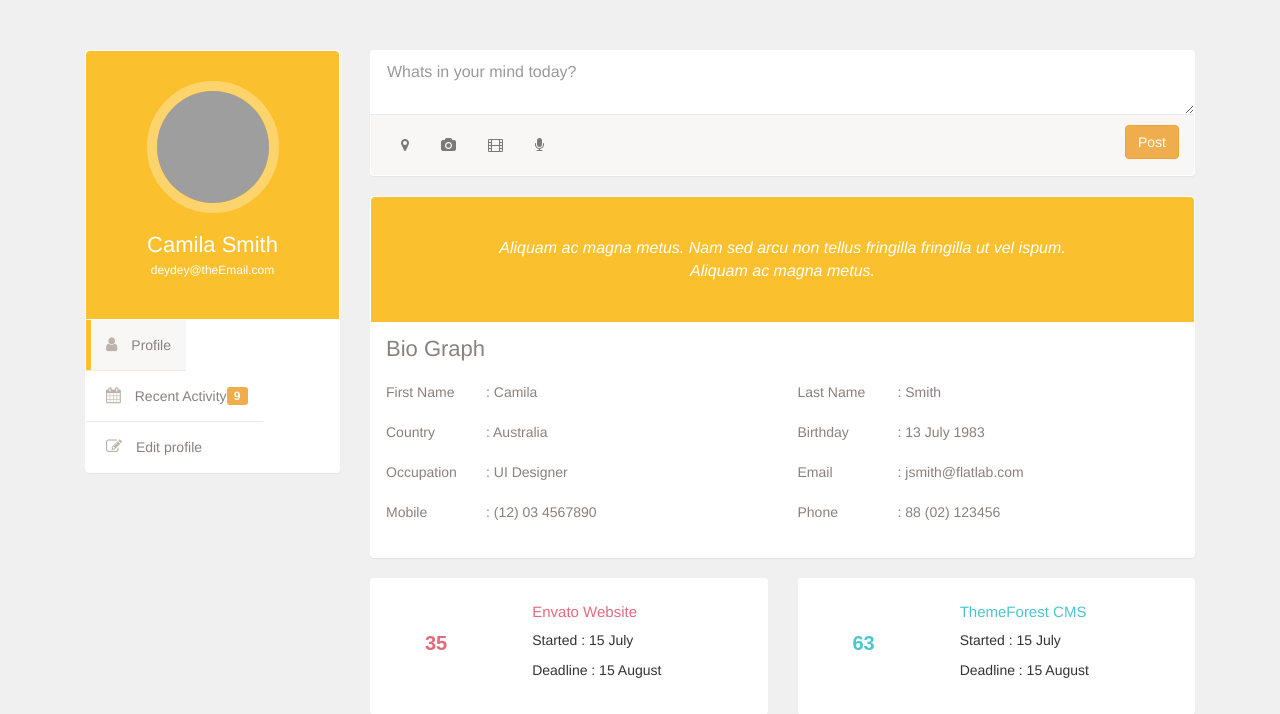
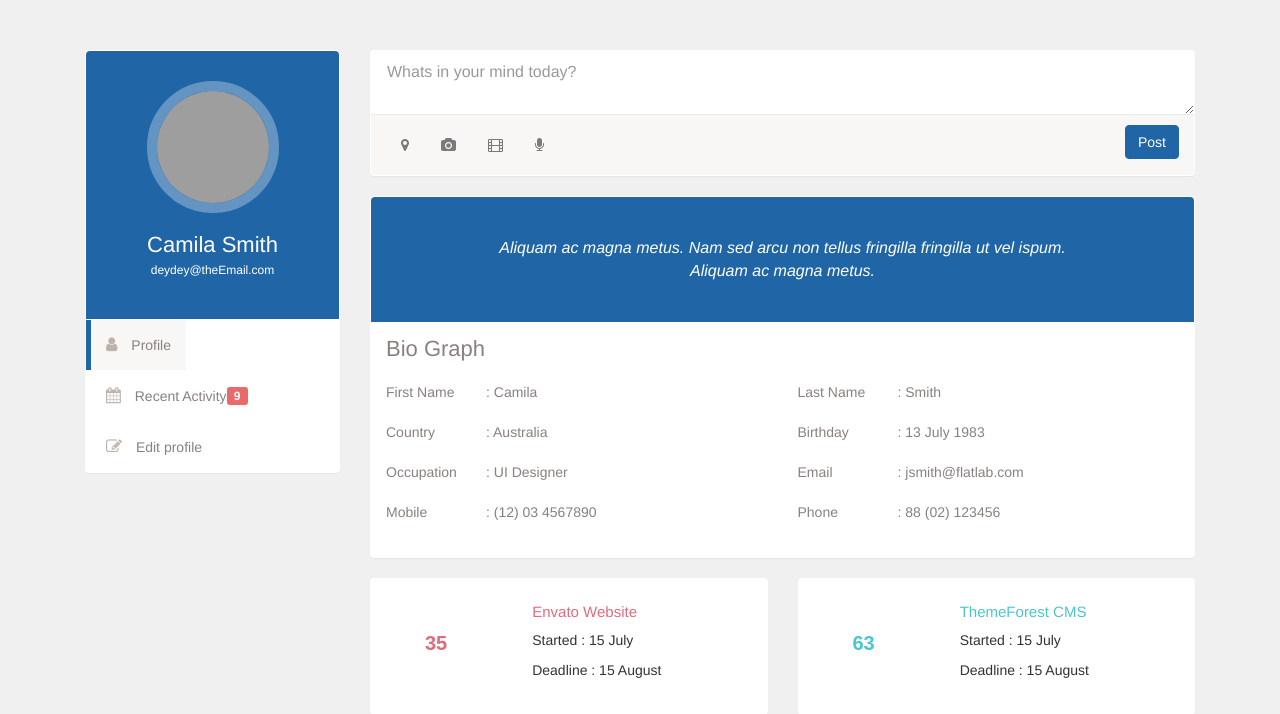
Before and after one commit to jgutierrezCSU/Film-Cabinet-Flask, a Flask app: page /user/ee in a window 1280 px wide. Shown: the part 50-764 px from the top of the page. Run offline with Flask 2, Linux system fonts and the light colour scheme; a user stored in the database is signed in; data comes from the database, SQL or seed files in the repository; some libraries are stand-ins or nearby versions; some web fonts are replaced; grey boxes are pictures that could not be loaded.

Commit message:
changed profile theme to blue

```diff
--- a/website/static/css/profile.css
+++ b/website/static/css/profile.css
@@ -15,8 +15,8 @@ ody {
 }
 
 .profile-nav .user-heading {
-    background: #fbc02d;
-    color: #fff;
+    background: #2066a7;
+    color: #ffffff;
     border-radius: 4px 4px 0 0;
     -webkit-border-radius: 4px 4px 0 0;
     padding: 30px;
@@ -52,7 +52,7 @@ ody {
 }
 
 .profile-nav ul > li {
-    border-bottom: 1px solid #ebeae6;
+    border-bottom: 1px solid #ffffff;
     margin-top: 0;
     line-height: 30px;
 }
@@ -70,7 +70,7 @@ ody {
 
 .profile-nav ul > li > a:hover, .profile-nav ul > li > a:focus, .profile-nav ul li.active  a {
     background: #f8f7f5 !important;
-    border-left: 5px solid #fbc02d;
+    border-left: 5px solid #2066a7;
     color: #89817f !important;
 }
 
@@ -109,7 +109,7 @@ ody {
 }
 
 .bio-graph-heading {
-    background: #fbc02d;
+    background:  #2066a7;
     color: #fff;
     text-align: center;
     font-style: italic;
--- a/website/templates/user.html
+++ b/website/templates/user.html
@@ -22,7 +22,7 @@
 
           <ul class="nav nav-pills nav-stacked">
               <li class="active"><a href="#"> <i class="fa fa-user"></i> Profile</a></li>
-              <li><a href="#"> <i class="fa fa-calendar"></i> Recent Activity <span class="label label-warning pull-right r-activity">9</span></a></li>
+              <li><a href="#"> <i class="fa fa-calendar"></i> Recent Activity <span style="background-color:#ea6969;" class="label label-warning pull-right r-activity">9</span></a></li>
               <li><a href="#"> <i class="fa fa-edit"></i> Edit profile</a></li>
           </ul>
       </div>
@@ -33,7 +33,7 @@
               <textarea placeholder="Whats in your mind today?" rows="2" class="form-control input-lg p-text-area"></textarea>
           </form>
           <footer class="panel-footer">
-              <button class="btn btn-warning pull-right">Post</button>
+              <button  style="background-color:#2066a7;border-color:#2066a7 ;"  class="btn btn-warning pull-right">Post</button>
               <ul class="nav nav-pills">
                   <li>
                       <a href="#"><i class="fa fa-map-marker"></i></a>
```
